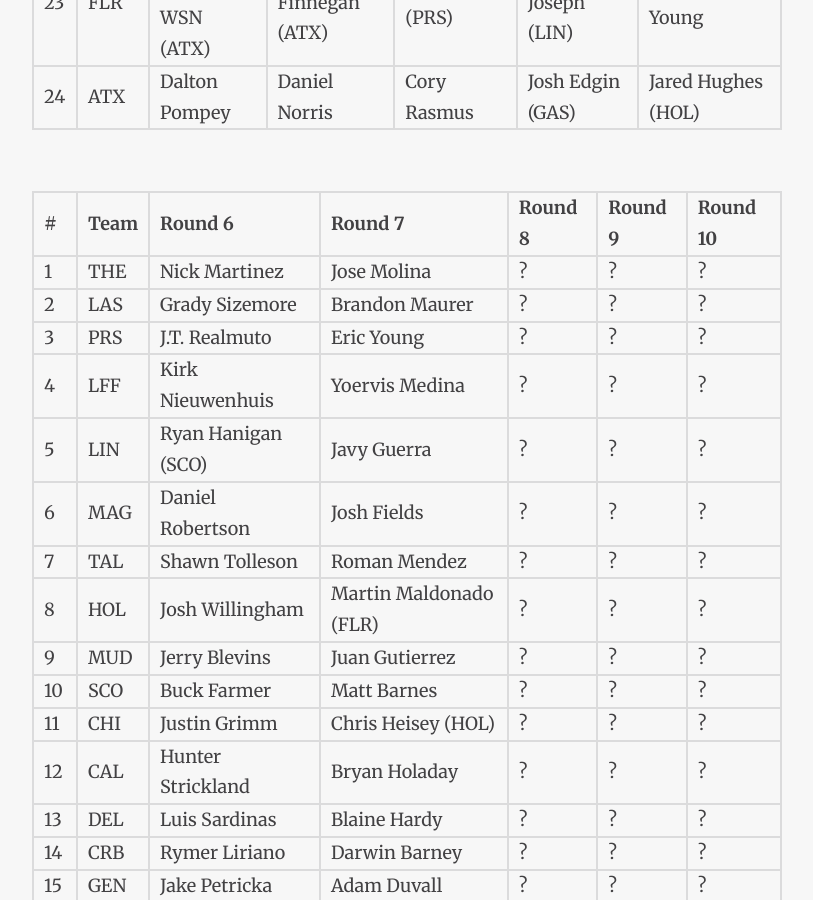
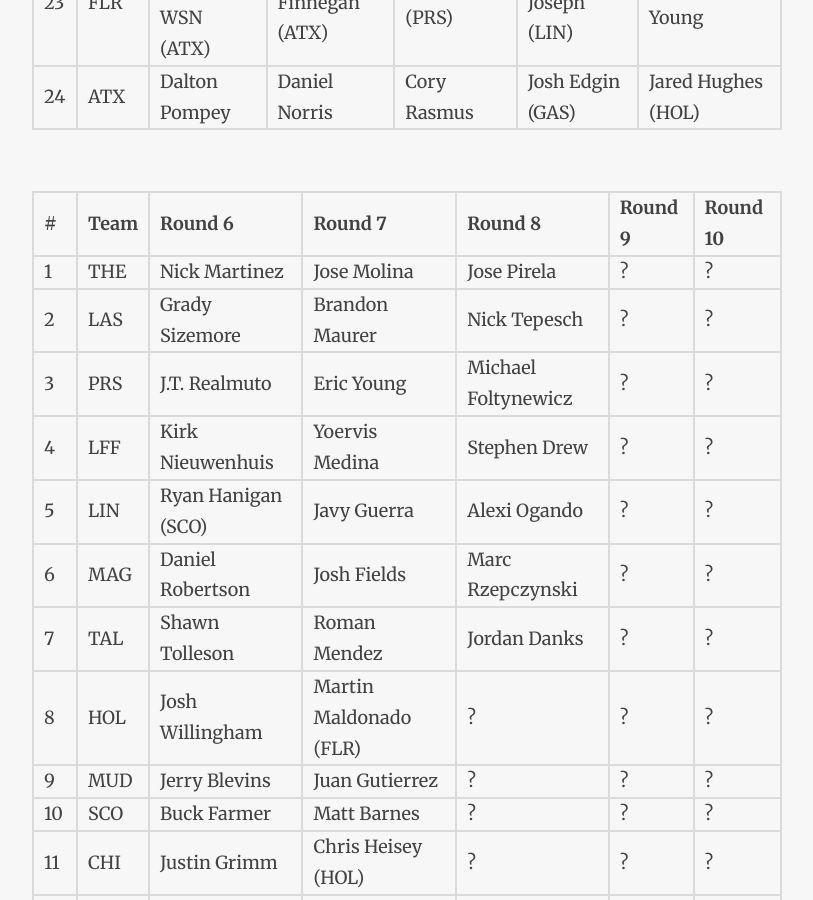
Before and after one commit to ADML1/adml1.github.io, a Jekyll site: the page built from draft.md, in a window 1280 px wide and 900 px high, scrolled down 2410 px. Shown: the whole window, without its empty margins (233-1046 px from the left). Built offline with Jekyll 4.4.1, drawn with Linux system fonts in a browser that asks for light colours; nearby versions of some CDN libraries; some of the changed text lies outside the part shown.

Commit message:
Update draft picks.

```diff
--- a/draft.md
+++ b/draft.md
@@ -40,13 +40,13 @@
 
 \# | Team | Round 6 | Round 7 | Round 8 | Round 9 | Round 10
 ---|------|---------|---------|---------|---------|----------
-1 | THE | Nick Martinez | Jose Molina | ? | ? | ?
-2 | LAS | Grady Sizemore | Brandon Maurer | ? | ? | ?
-3 | PRS | J.T. Realmuto | Eric Young | ? | ? | ?
-4 | LFF | Kirk Nieuwenhuis | Yoervis Medina | ? | ? | ?
-5 | LIN | Ryan Hanigan (SCO) | Javy Guerra | ? | ? | ?
-6 | MAG | Daniel Robertson | Josh Fields | ? | ? | ?
-7 | TAL | Shawn Tolleson | Roman Mendez | ? | ? | ?
+1 | THE | Nick Martinez | Jose Molina | Jose Pirela | ? | ?
+2 | LAS | Grady Sizemore | Brandon Maurer | Nick Tepesch | ? | ?
+3 | PRS | J.T. Realmuto | Eric Young | Michael Foltynewicz | ? | ?
+4 | LFF | Kirk Nieuwenhuis | Yoervis Medina | Stephen Drew | ? | ?
+5 | LIN | Ryan Hanigan (SCO) | Javy Guerra | Alexi Ogando | ? | ?
+6 | MAG | Daniel Robertson | Josh Fields | Marc Rzepczynski | ? | ?
+7 | TAL | Shawn Tolleson | Roman Mendez | Jordan Danks | ? | ?
 8 | HOL | Josh Willingham | Martin Maldonado (FLR) | ? | ? | ?
 9 | MUD | Jerry Blevins | Juan Gutierrez | ? | ? | ?
 10 | SCO | Buck Farmer | Matt Barnes | ? | ? | ?
```
Also changed, not shown: other parts of draft.md (+1 -1 lines).
